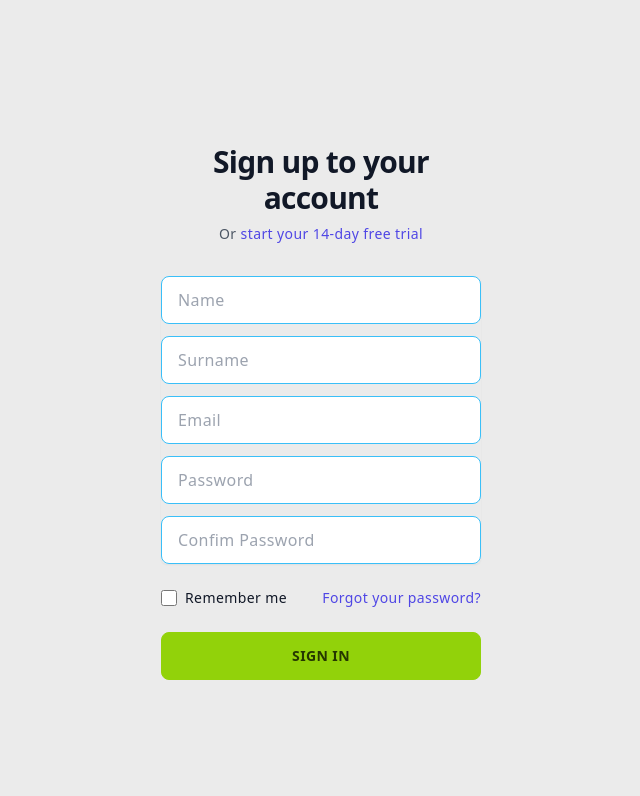
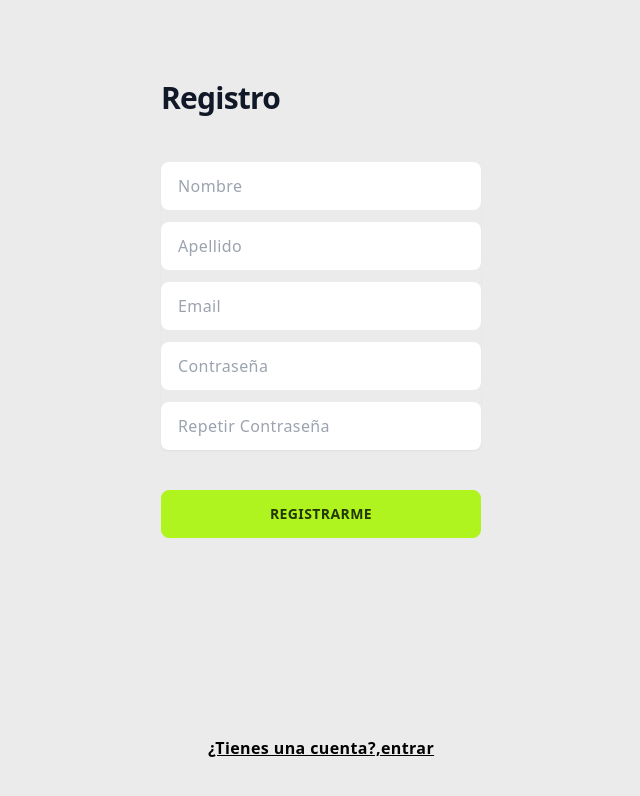
Before and after one commit to IT-Academy-BCN/ita-game, a React (Vite) app: page /register in a window 1280 px wide. Shown: the top 796 px of the page, without its empty margins (319-959 px from the left). Built offline with nearby package versions, Linux system fonts and the light colour scheme.

Commit message:
activate register, apply figma styles to register/login

```diff
--- a/src/components/atoms/input/Input.jsx
+++ b/src/components/atoms/input/Input.jsx
@@ -1,6 +1,6 @@
 import { useState } from 'react';
 import './input.css'
-
+// {/*`input input-bordered input-info w-full max-w-xs`*/}
 function Input({
   id,
   name,
@@ -28,7 +28,7 @@ function Input({
         name={name}
         type={type}
         required
-        className={`input input-bordered input-info w-full max-w-xs`}
+        className="input focus:border-primary-500 w-full max-w-xs"
         placeholder={placeholder}
         onChange={onChange}
         onBlur={handleFocus}
@@ -45,14 +45,14 @@ function Input({
 export default Input;
 
 
-// In the future when we have constants folder I will move this code from here
+//TODO: In the future when we have constants folder I will move this code from here
 export const inputs = ({ confirmPatern }) => {
   const inputArray = [
     {
       id: 'name',
       name: 'name',
       type: 'text',
-      placeholder: 'Name',
+      placeholder: 'Nombre',
       errorMessage:
         "Name should be 3-16 characters and shouldn't include any special character!",
       label: 'name',
@@ -63,7 +63,7 @@ export const inputs = ({ confirmPatern }) => {
       id: 'surname',
       name: 'surname',
       type: 'text',
-      placeholder: 'Surname',
+      placeholder: 'Apellido',
       errorMessage:
         "Surname should be 3-16 characters and shouldn't include any special character!",
       label: 'surname',
@@ -83,7 +83,7 @@ export const inputs = ({ confirmPatern }) => {
       id: 'password',
       name: 'password',
       type: 'password',
-      placeholder: 'Password',
+      placeholder: 'Contraseña',
       errorMessage:
         'Password should be 8-20 character and include at least 1 letter, 1 number and 1 special character',
       label: 'Password',
@@ -95,7 +95,7 @@ export const inputs = ({ confirmPatern }) => {
       id: 'confirmPassword',
       name: 'confirmPassword',
       type: 'password',
-      placeholder: 'Confim Password',
+      placeholder: 'Repetir Contraseña',
       errorMessage: "Passwords don't match!",
       label: 'Confirm Password',
       pattern: confirmPatern,
--- a/src/pages/Login.jsx
+++ b/src/pages/Login.jsx
@@ -1,45 +1,52 @@
-import { useContext, useState } from "react";
-import { AuthContext } from "../store/authentication/AuthContext";
-import { useNavigate } from "react-router-dom";
-import { Actions } from "../store/authentication/authReducer";
-import axios from "axios";
+import { useContext, useState } from 'react';
+import { Link } from 'react-router-dom';
+import { AuthContext } from '../store/authentication/AuthContext';
+import { useNavigate } from 'react-router-dom';
+import { Actions } from '../store/authentication/authReducer';
+import axios from 'axios';
 
 function Login() {
-  const [ values, setValues ] = useState({
+  const [values, setValues] = useState({
     email: '',
     password: '',
-  })
-  const { dispatch } = useContext(AuthContext)
-  const navigate = useNavigate()
+  });
+  const { dispatch } = useContext(AuthContext);
+  const navigate = useNavigate();
 
   const handleSubmit = async (e) => {
-    e.preventDefault()
+    e.preventDefault();
     try {
       dispatch({ type: Actions.LOGIN_START });
       const res = await axios.get('http://localhost:3002/users');
-        // if it were a real backend I suppose there is no need find() method
-        const currentUser = res.data.find(item => item.email === values.email)
-        if(currentUser.password === values.password) {
-          dispatch({ type: Actions.LOGIN_SUCCESS, payload: currentUser});
+      // TODO: if it were a real backend I suppose there is no need find() method
+      const currentUser = res.data.find((item) => item.email === values.email);
+      if (currentUser.password === values.password) {
+        dispatch({ type: Actions.LOGIN_SUCCESS, payload: currentUser });
         localStorage.setItem('currentUser', JSON.stringify(currentUser));
-          navigate('/')
-        } // else I could put some logic to inform a user that its incorrect password/user
+        navigate('/');
+      } // TODO: else I could put some logic to inform a user that its incorrect password/user
     } catch (err) {
       dispatch({ type: Actions.LOGIN_ERROR });
-        console.log('Login failed', err)
+      console.log('Login failed', err);
       // TODO: implement better error handling
     }
-  }
+  };
 
   return (
-    <div className="flex min-h-screen items-center justify-center py-12 px-4 sm:px-6 lg:px-8">
+    <div className="flex min-h-screen justify-center pt-20 px-4">
+      <div className="flex flex-col justify-between w-full max-w-xs">
         <div className="w-full max-w-xs space-y-8">
-        <div>
-          <h2 className="mt-6 text-center text-3xl font-bold tracking-tight text-gray-900">
-            Sign in to your account
+          <div className="pb-3.5">
+            <h2 className="mt-6 text-3xl font-bold tracking-tight text-gray-900">
+              Login
             </h2>
           </div>
-        <form className="mt-8 space-y-6" action="#" method="POST" onSubmit={handleSubmit}>
+          <form
+            className="mt-8 space-y-6"
+            action="#"
+            method="POST"
+            onSubmit={handleSubmit}
+          >
             <input type="hidden" name="remember" defaultValue="true" />
             <div className="grid gap-2 rounded-md shadow-sm">
               <div>
@@ -50,12 +57,13 @@ function Login() {
                   id="email-address"
                   name="email"
                   type="email"
-                autoComplete="email"
                   required
-                className="input input-bordered input-info w-full max-w-xs"
+                  className="input focus:border-primary-500 w-full max-w-xs"
                   placeholder="Email address"
                   value={values.email}
-                onChange={(e)=> setValues(prev => ({...prev, email: e.target.value}))}
+                  onChange={(e) =>
+                    setValues((prev) => ({ ...prev, email: e.target.value }))
+                  }
                 />
               </div>
               <div>
@@ -66,17 +74,19 @@ function Login() {
                   id="password"
                   name="password"
                   type="password"
-                autoComplete="current-password"
                   required
-                className="input input-bordered input-info w-full max-w-xs"
-                placeholder="Password"
+                  className="input focus:border-primary-500 w-full max-w-xs"
+                  placeholder="Contraseña"
                   value={values.password}
-                onChange={(e)=> setValues(prev => ({...prev, password: e.target.value}))}
+                  onChange={(e) =>
+                    setValues((prev) => ({ ...prev, password: e.target.value }))
+                  }
                 />
               </div>
             </div>
 
             <div className="flex items-center justify-between">
+              {/* TODO: activate below functionality */}
               <div className="flex items-center">
                 <input
                   id="remember-me"
@@ -86,35 +96,35 @@ function Login() {
                 />
                 <label
                   htmlFor="remember-me"
-                className="ml-2 block text-sm text-gray-900"
+                  className="ml-2 font-medium text-black hover:text-indigo-500"
                 >
-                Remember me
+                  Recordar
                 </label>
               </div>
-
               <div className="text-sm">
-              <a
-                href="#"
-                className="font-medium text-indigo-600 hover:text-indigo-500"
-              >
+                {/* TODO: activate below functionality */}
+                <Link className='font-medium text-black hover:text-indigo-500 underline'>
                   Forgot your password?
-              </a>
+                </Link>
               </div>
             </div>
 
             <div>
-            <button
-              type="submit"
-              className="group relative flex w-full justify-center rounded-md border border-transparent bg-indigo-600 py-2 px-4 text-sm font-medium text-white hover:bg-indigo-700 focus:outline-none focus:ring-2 focus:ring-indigo-500 focus:ring-offset-2"
-            >
+              <button type="submit" className="btn btn-block btn-primary">
                 <span className="absolute inset-y-0 left-0 flex items-center pl-3"></span>
                 Sign in
               </button>
             </div>
           </form>
         </div>
+        <div className="flex justify-center pb-10">
+          <Link to='/register' className="font-bold text-black hover:text-indigo-500 underline">
+            ¿No tienes una cuenta?,crear una
+          </Link>
+        </div>
+      </div>
     </div>
   );
 }
 
-export default Login
+export default Login;
--- a/src/pages/Register.jsx
+++ b/src/pages/Register.jsx
@@ -1,9 +1,10 @@
 import { useState } from 'react';
-import { useNavigate } from "react-router-dom";
-import axios from 'axios'
+import { useNavigate, Link } from 'react-router-dom';
+import axios from 'axios';
 import { inputs } from '../components/atoms/input/Input';
 import Input from '../components/atoms/input/Input';
 
+// TODO: informar el usuario ha sido o no registrado
 function Register() {
   const [values, setValues] = useState({
     name: '',
@@ -26,12 +27,16 @@ function Register() {
       surname: values.surname,
       email: values.email,
       password: values.password,
-    }
+      framework: '',
+      ITApoints: 0,
+      ITAawards: [],
+      activities: 0
+    };
     try {
-      await axios.post(/* /auth/register endpoint,*/ user);
-      navigate("/login")
-    }catch(err) {
-      console.log(err)
+      await axios.post('http://localhost:3002/users', user);
+      navigate('/login');
+    } catch (err) {
+      console.log(err);
       // TODO: implement better way of error handling
     }
   };
@@ -39,21 +44,13 @@ function Register() {
   const inputArray = inputs(values.password);
 
   return (
-    <div className="flex min-h-screen items-center justify-center py-12 px-4 sm:px-6 lg:px-8">
-      <div className="w-full max-w-xs space-y-8">
-        <div>
-          <h2 className="mt-6 text-center text-3xl font-bold tracking-tight text-gray-900">
-            Sign up to your account
+    <div className="flex min-h-screen justify-center pt-20 px-4">
+      <div className="flex flex-col justify-between w-full max-w-xs">
+        <div className="w-full max-w-xs">
+          <div className="pb-3.5">
+            <h2 className="text-3xl font-bold tracking-tight text-gray-900">
+              Registro
             </h2>
-          <p className="mt-2 text-center text-sm text-gray-600">
-            Or{' '}
-            <a
-              href="#"
-              className="font-medium text-indigo-600 hover:text-indigo-500"
-            >
-              start your 14-day free trial
-            </a>
-          </p>
           </div>
           <form
             className="mt-8 space-y-6"
@@ -63,51 +60,27 @@ function Register() {
           >
             <input type="hidden" name="remember" defaultValue="true" />
             <div className="grid gap-3 rounded-md shadow-sm">
-            { inputArray.map((input) => (
+              {inputArray.map((input) => (
                 <Input
                   key={input.id}
                   {...input}
                   value={values[input.name]}
                   onChange={onChange}
                 />
-            )) }
+              ))}
             </div>
-          <div className="flex items-center justify-between">
-            <div className="flex items-center">
-              <input
-                id="remember-me"
-                name="remember-me"
-                type="checkbox"
-                className="h-4 w-4 rounded border-gray-300 text-indigo-600 focus:ring-indigo-500"
-              />
-              <label
-                htmlFor="remember-me"
-                className="ml-2 block text-sm text-gray-900"
-              >
-                Remember me
-              </label>
-            </div>
-
-            <div className="text-sm">
-              <a
-                href="#"
-                className="font-medium text-indigo-600 hover:text-indigo-500"
-              >
-                Forgot your password?
-              </a>
-            </div>
-          </div>
-
-          <div>
-            <button
-              type="submit"
-              className="btn btn-block btn-outline btn-primary"
-            >
-              <span className="absolute inset-y-0 left-0 flex items-center pl-3"></span>
-              Sign in
+            <div className="pt-4">
+              <button type="submit" className="btn btn-block btn-primary">
+                  <span className='font-bold'>Registrarme</span>
               </button>
             </div>
           </form>
+        </div>
+        <div className='flex justify-center pb-10'>
+          <Link to='/login' className="font-bold text-black hover:text-indigo-500 underline">
+            ¿Tienes una cuenta?,entrar
+          </Link>
+        </div>
       </div>
     </div>
   );
```
Also changed, not shown: db.json (+24 -3 lines). Lines whose indentation alone changed are shown as unchanged.
